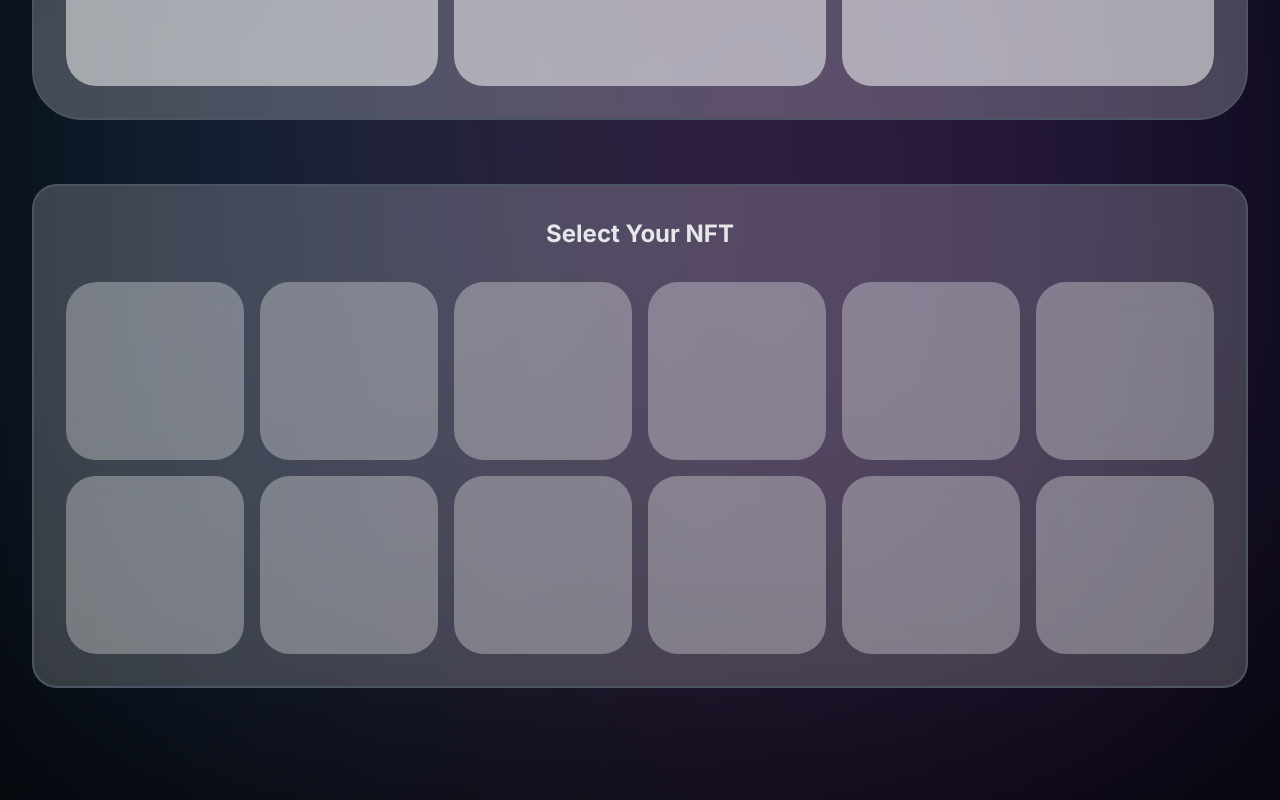
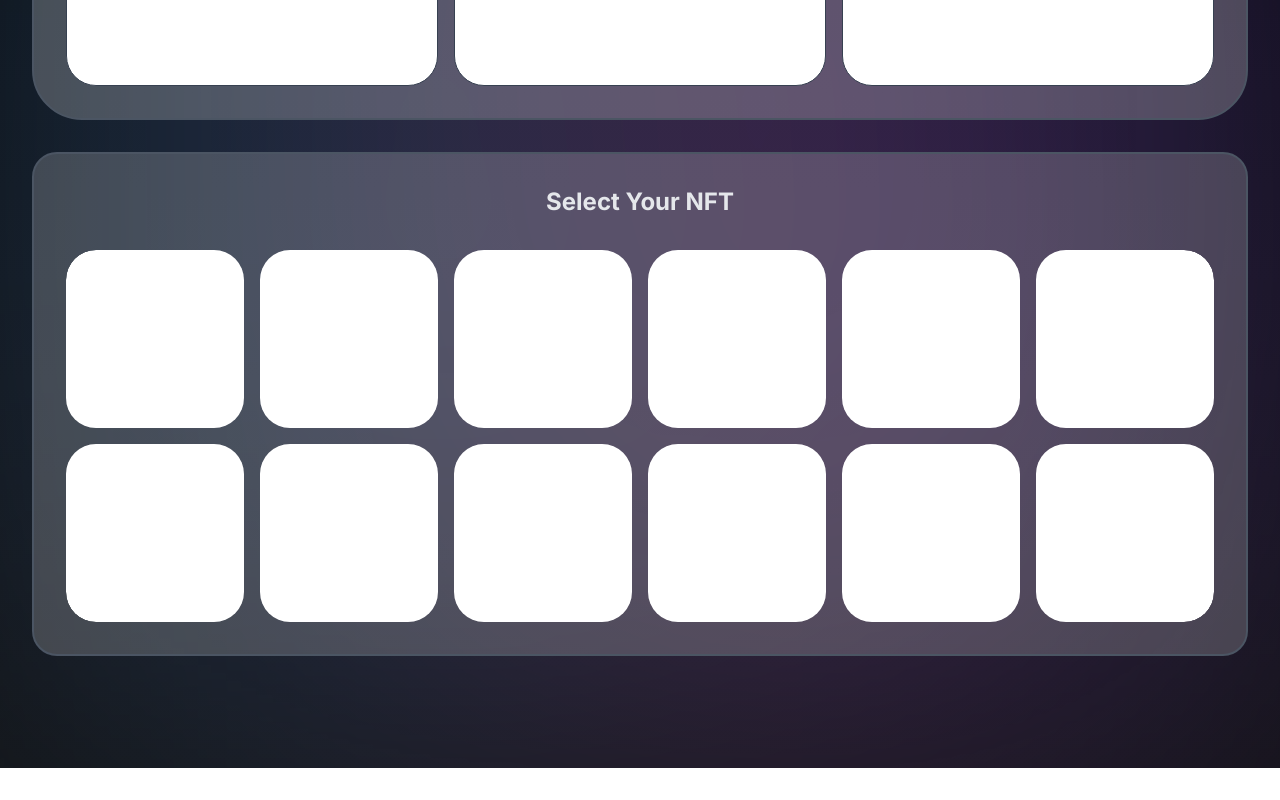
Before and after one commit to raldblox/nft_themer, a Next.js app in the folder web-apps/dapp/: page / in a window 1280 px wide. Shown: the part 870-1670 px from the top of the page. After the commit the page ends 1638 px from the top, so only its background shows below. Built offline with nearby package versions, Linux system fonts and the light colour scheme.

Commit message:
update ui

```diff
--- a/web-apps/dapp/app/globals.css
+++ b/web-apps/dapp/app/globals.css
@@ -2,18 +2,6 @@
 @tailwind components;
 @tailwind utilities;
 
-:root {
-  --foreground-rgb: 255, 255, 255;
-  --background-start-rgb: 0, 0, 0;
-  --background-end-rgb: 0, 0, 0;
+body {
+  @apply bg-gradient-to-b from-black to-[#111111];
 }
-
-body {
-  color: rgb(var(--foreground-rgb));
-  background: linear-gradient(
-      to bottom,
-      transparent,
-      rgb(var(--background-end-rgb))
-    )
-    rgb(var(--background-start-rgb));
-}
--- a/web-apps/dapp/components/Hero.js
+++ b/web-apps/dapp/components/Hero.js
@@ -22,30 +22,30 @@ export default () => {
                         </a>
                     </div>
                 </div>
-                <div className="grid grid-cols-2 gap-16">
+                <div className="grid grid-cols-2 gap-8">
                     <div className="h-full space-y-8 col-span-2 pt-8 p-4 md:p-8 rounded-[25px] md:rounded-[50px] border-2 border-gray-600 bg-[#ffffff39]">
                         <h1 className="text-2xl font-bold text-center">Select Theme</h1>
                         <ul className="grid z-10 rounded-[30px] aspect-square md:aspect-auto overflow-y-scroll content-start md:grid-cols-3 gap-4">
-                            <li className="col-span-1 rounded-[30px] aspect-square border-1 border-gray-700 bg-[#ffffff85]"></li>
-                            <li className="col-span-1 rounded-[30px] aspect-square border-1 border-gray-700 bg-[#ffffff85]"></li>
-                            <li className="col-span-1 rounded-[30px] aspect-square border-1 border-gray-700 bg-[#ffffff85]"></li>
+                            <li className="col-span-1 rounded-[30px] border aspect-square border-1 border-gray-700 bg-white"></li>
+                            <li className="col-span-1 rounded-[30px] border aspect-square border-1 border-gray-700 bg-white"></li>
+                            <li className="col-span-1 rounded-[30px] border aspect-square border-1 border-gray-700 bg-white"></li>
                         </ul>
                     </div>
                     <div className="h-full space-y-8 col-span-2 pt-8 p-4 md:p-8 rounded-[25px] md:ounded-[50px] border-2 border-gray-600 bg-[#ffffff31]">
                         <h1 className="text-2xl font-bold text-center">Select Your NFT</h1>
                         <ul className="grid z-10 aspect-square md:aspect-auto rounded-lg md:rounded-[30px] content-start grid-cols-2 md:grid-cols-6 gap-4 overflow-y-scroll">
-                            <li className="col-span-1 rounded-lg md:rounded-[30px] aspect-square border-1 border-gray-700 bg-[#ffffff50] backdrop-blur-md"></li>
-                            <li className="col-span-1 rounded-lg md:rounded-[30px] aspect-square border-1 border-gray-700 bg-[#ffffff50] backdrop-blur-md"></li>
-                            <li className="col-span-1 rounded-lg md:rounded-[30px] aspect-square border-1 border-gray-700 bg-[#ffffff50] backdrop-blur-md"></li>
-                            <li className="col-span-1 rounded-lg md:rounded-[30px] aspect-square border-1 border-gray-700 bg-[#ffffff50] backdrop-blur-md"></li>
-                            <li className="col-span-1 rounded-lg md:rounded-[30px] aspect-square border-1 border-gray-700 bg-[#ffffff50] backdrop-blur-md"></li>
-                            <li className="col-span-1 rounded-lg md:rounded-[30px] aspect-square border-1 border-gray-700 bg-[#ffffff50] backdrop-blur-md"></li>
-                            <li className="col-span-1 rounded-lg md:rounded-[30px] aspect-square border-1 border-gray-700 bg-[#ffffff50] backdrop-blur-md"></li>
-                            <li className="col-span-1 rounded-lg md:rounded-[30px] aspect-square border-1 border-gray-700 bg-[#ffffff50] backdrop-blur-md"></li>
-                            <li className="col-span-1 rounded-lg md:rounded-[30px] aspect-square border-1 border-gray-700 bg-[#ffffff50] backdrop-blur-md"></li>
-                            <li className="col-span-1 rounded-lg md:rounded-[30px] aspect-square border-1 border-gray-700 bg-[#ffffff50] backdrop-blur-md"></li>
-                            <li className="col-span-1 rounded-lg md:rounded-[30px] aspect-square border-1 border-gray-700 bg-[#ffffff50] backdrop-blur-md"></li>
-                            <li className="col-span-1 rounded-lg md:rounded-[30px] aspect-square border-1 border-gray-700 bg-[#ffffff50] backdrop-blur-md"></li>
+                            <li className="col-span-1 rounded-lg md:rounded-[30px] aspect-square border-1 border-gray-700 bg-[#ffffff] backdrop-blur-md"></li>
+                            <li className="col-span-1 rounded-lg md:rounded-[30px] aspect-square border-1 border-gray-700 bg-[#ffffff] backdrop-blur-md"></li>
+                            <li className="col-span-1 rounded-lg md:rounded-[30px] aspect-square border-1 border-gray-700 bg-[#ffffff] backdrop-blur-md"></li>
+                            <li className="col-span-1 rounded-lg md:rounded-[30px] aspect-square border-1 border-gray-700 bg-[#ffffff] backdrop-blur-md"></li>
+                            <li className="col-span-1 rounded-lg md:rounded-[30px] aspect-square border-1 border-gray-700 bg-[#ffffff] backdrop-blur-md"></li>
+                            <li className="col-span-1 rounded-lg md:rounded-[30px] aspect-square border-1 border-gray-700 bg-[#ffffff] backdrop-blur-md"></li>
+                            <li className="col-span-1 rounded-lg md:rounded-[30px] aspect-square border-1 border-gray-700 bg-[#ffffff] backdrop-blur-md"></li>
+                            <li className="col-span-1 rounded-lg md:rounded-[30px] aspect-square border-1 border-gray-700 bg-[#ffffff] backdrop-blur-md"></li>
+                            <li className="col-span-1 rounded-lg md:rounded-[30px] aspect-square border-1 border-gray-700 bg-[#ffffff] backdrop-blur-md"></li>
+                            <li className="col-span-1 rounded-lg md:rounded-[30px] aspect-square border-1 border-gray-700 bg-[#ffffff] backdrop-blur-md"></li>
+                            <li className="col-span-1 rounded-lg md:rounded-[30px] aspect-square border-1 border-gray-700 bg-[#ffffff] backdrop-blur-md"></li>
+                            <li className="col-span-1 rounded-lg md:rounded-[30px] aspect-square border-1 border-gray-700 bg-[#ffffff] backdrop-blur-md"></li>
                         </ul>
                     </div>
                 </div>
```
